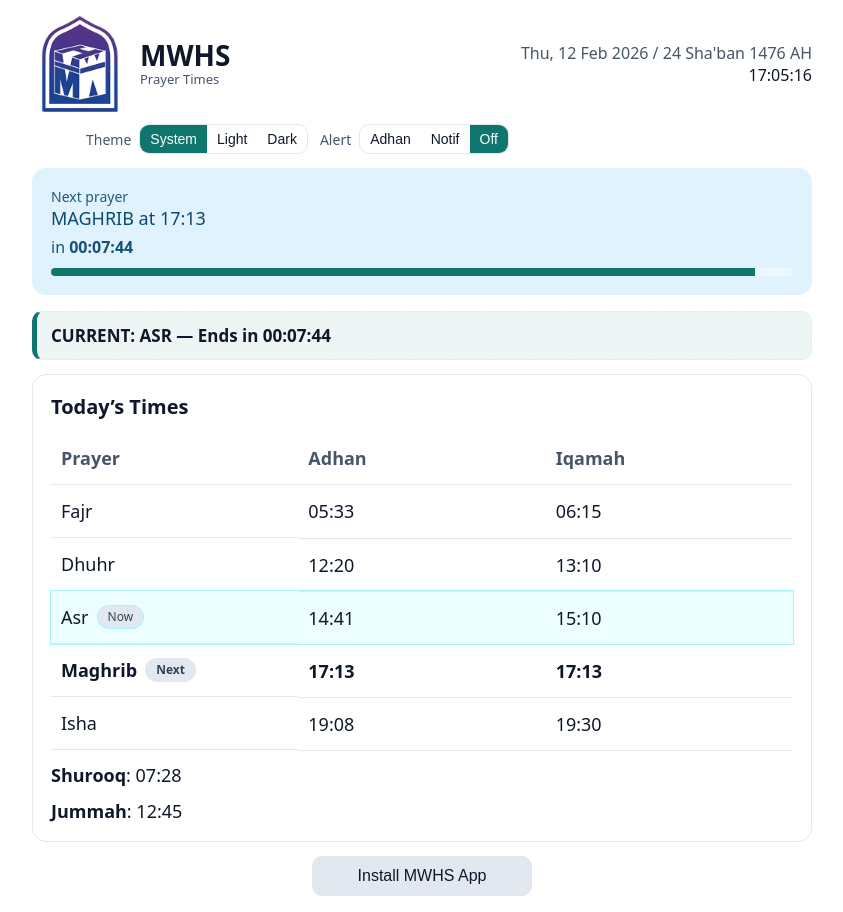
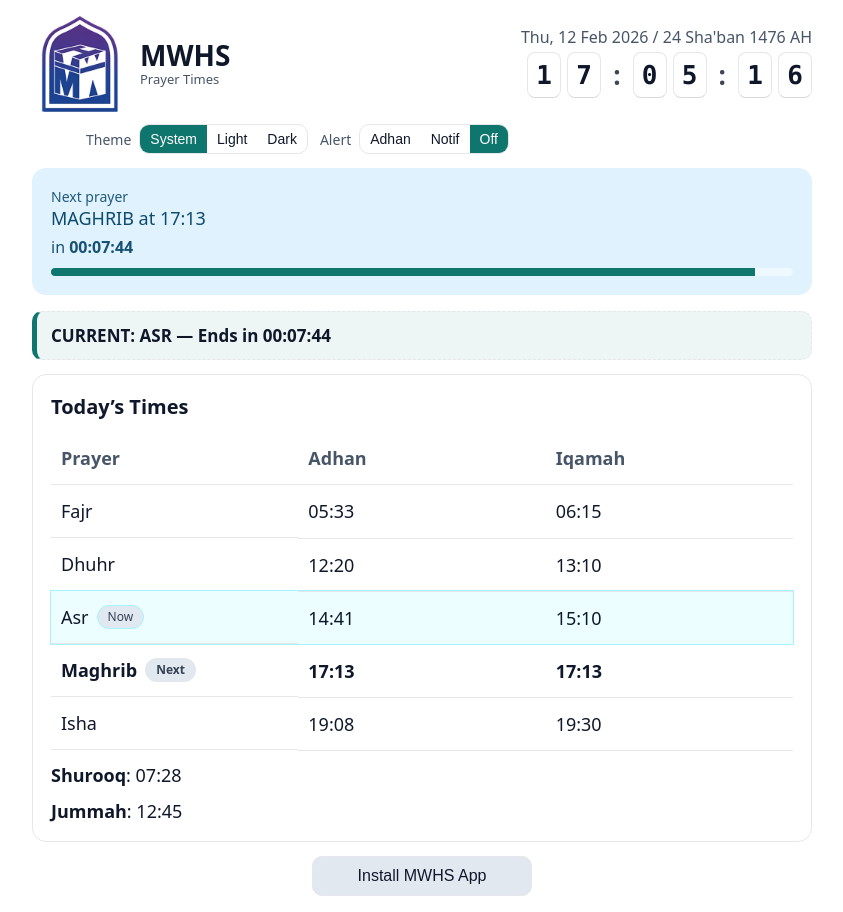
Before and after one commit to senoyodha/mwhs-pwa, a React (Vite) app: page / in a window 1280 px wide. Shown: the whole page, without its empty margins (218-1061 px from the left). Built offline with nearby package versions, Linux system fonts and the light colour scheme.

Commit message:
Refine clock style

```diff
--- a/src/App.jsx
+++ b/src/App.jsx
@@ -305,6 +305,7 @@ async function subscribeUserToPush() {
       headers: { "content-type": "application/json" },
       body: JSON.stringify(sub),
     });
+
     console.info("[PUSH] Subscribed & sent to backend.");
     return sub;
   } catch (err) {
@@ -671,6 +672,51 @@ export default function App() {
     }
   }
 
+  function FlipDigit({ value, label }) {
+    const [prev, setPrev] = useState(value);
+    const [flip, setFlip] = useState(false);
+
+    useEffect(() => {
+      if (value !== prev) {
+        setFlip(true);
+        const id = setTimeout(() => {
+          setFlip(false);
+          setPrev(value);
+        }, 550);
+        return () => clearTimeout(id);
+      }
+    }, [value]);
+
+    return (
+      <div className="flip-digit" aria-label={label}>
+        <div className={`flip-card ${flip ? "flip" : ""}`}>
+          <div className="top">{prev}</div>
+          <div className="bottom">{value}</div>
+        </div>
+      </div>
+    );
+  }
+
+  function FlipClock({ time }) {
+    const [hh, mm, ss] = time.split(":");
+    const [h1, h2] = hh.split("");
+    const [m1, m2] = mm.split("");
+    const [s1, s2] = ss.split("");
+
+    return (
+      <div className="flip-clock">
+        <FlipDigit value={h1} label="Hour tens" />
+        <FlipDigit value={h2} label="Hour ones" />
+        <span className="flip-sep">:</span>
+        <FlipDigit value={m1} label="Minute tens" />
+        <FlipDigit value={m2} label="Minute ones" />
+        <span className="flip-sep">:</span>
+        <FlipDigit value={s1} label="Second tens" />
+        <FlipDigit value={s2} label="Second ones" />
+      </div>
+    );
+  }
+
   // Current label (supports Fajr special cases and overnight after midnight)
   let currentLabel = null;
   if (todayEntry) {
@@ -735,7 +781,7 @@ export default function App() {
             <div className="date-line">
               {formatGregorian(now)} / {formatHijri(now)}
             </div>
-            <div className="clock-area">{clockStr}</div>
+            <FlipClock time={clockStr} />
           </div>
 
           {/* SETTINGS */}
--- a/src/index.css
+++ b/src/index.css
@@ -251,30 +251,39 @@ body {
 }
 
 /* Flip clock */
+/* -------------------------------------------------- */
+/*  iOS‑Style Flip Clock (Polished Mechanical Effect) */
+/* -------------------------------------------------- */
+
 .flip-clock {
   display: inline-flex;
   align-items: center;
-  gap: 4px;
-  margin-top: 2px;
+  gap: 6px;
+  margin-top: 4px;
 }
 
 .flip-sep {
-  font-size: 22px;
-  margin: 0 4px;
+  font-size: 26px;
+  margin: 0 6px;
+  font-weight: 600;
+  opacity: 0.8;
 }
 
 .flip-digit {
-  width: 28px;
-  height: 36px;
-  perspective: 300px;
+  width: 34px;
+  height: 46px;
+  perspective: 900px;
+  /* deeper 3D */
 }
 
 .flip-card {
   position: relative;
   width: 100%;
   height: 100%;
+  transform-style: preserve-3d;
 }
 
+/* Shared styles for both halves */
 .flip-card .top,
 .flip-card .bottom {
   position: absolute;
@@ -282,44 +291,72 @@ body {
   display: grid;
   place-items: center;
   font-family: ui-monospace, SFMono-Regular, Menlo, Monaco, Consolas, "Courier New", monospace;
-  font-size: 22px;
+  font-size: 26px;
   font-weight: 700;
   background: var(--card-bg);
   color: var(--fg);
+  border-radius: 8px;
   border: 1px solid var(--border);
-  border-radius: 6px;
   backface-visibility: hidden;
+  overflow: hidden;
+}
+
+/* Divider line for realism */
+.flip-card .top {
+  border-bottom: 1px solid rgba(0, 0, 0, 0.15);
+  z-index: 3;
 }
 
 .flip-card .bottom {
+  border-top: 1px solid rgba(0, 0, 0, 0.15);
   transform: rotateX(180deg);
+  z-index: 1;
 }
 
+/* 3D flip animations */
 .flip-card.flip .top {
-  animation: flipTop 0.55s ease-in forwards;
+  animation: flipTop 0.55s cubic-bezier(0.45, 0, 0.15, 1) forwards;
+  transform-origin: center bottom;
+  box-shadow: 0 6px 14px rgba(0, 0, 0, 0.25);
 }
 
 .flip-card.flip .bottom {
-  animation: flipBottom 0.55s ease-out forwards;
+  animation: flipBottom 0.55s cubic-bezier(0.45, 0, 0.15, 1) forwards;
+  transform-origin: center top;
+  box-shadow: 0 -6px 14px rgba(0, 0, 0, 0.25);
 }
 
+/* Top half flips down */
 @keyframes flipTop {
   0% {
     transform: rotateX(0deg);
   }
 
+  45% {
+    transform: rotateX(-90deg);
+    box-shadow: 0 8px 18px rgba(0, 0, 0, 0.35);
+  }
+
   100% {
     transform: rotateX(-180deg);
+    box-shadow: 0 0 0 rgba(0, 0, 0, 0);
   }
 }
 
+/* Bottom half flips up */
 @keyframes flipBottom {
   0% {
     transform: rotateX(180deg);
   }
 
+  55% {
+    transform: rotateX(90deg);
+    box-shadow: 0 -8px 18px rgba(0, 0, 0, 0.35);
+  }
+
   100% {
     transform: rotateX(0deg);
+    box-shadow: 0 0 0 rgba(0, 0, 0, 0);
   }
 }
 
@@ -652,7 +689,8 @@ body {
   justify-content: center;
   margin-top: 14px;
   text-align: center;
-  flex-direction: column;            /* ensure vertical stacking */
+  flex-direction: column;
+  /* ensure vertical stacking */
   align-items: center;
 }
 
@@ -665,13 +703,14 @@ body {
 }
 
 .install-actions {
-  margin-top: 8px;                   /* puts the button UNDER the text */
+  margin-top: 8px;
+  /* puts the button UNDER the text */
 }
 
 .btn-ghost {
   background: transparent;
   color: inherit;
-  border: 1px solid rgba(0,0,0,.06);
+  border: 1px solid rgba(0, 0, 0, .06);
   padding: 6px 12px;
   border-radius: 8px;
 }
```
